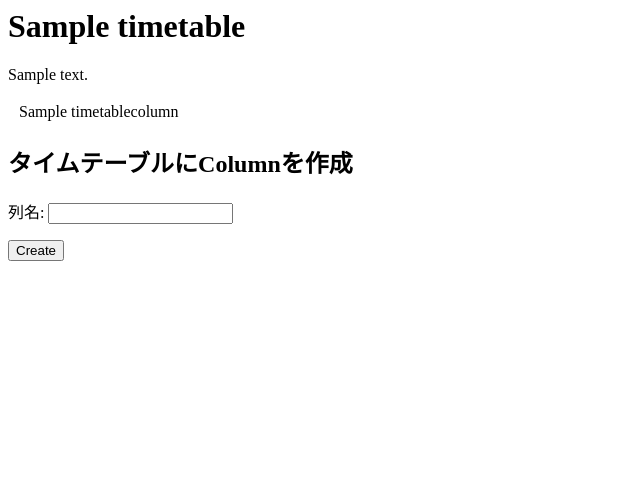
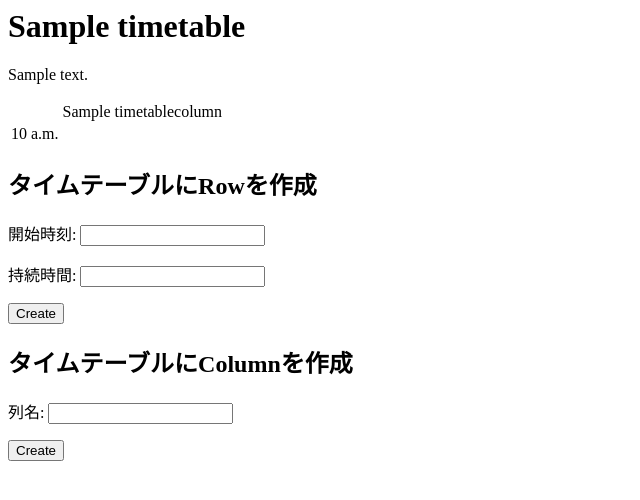
Before and after one commit to ftnext/pyconjp2020.proposal.management, a Django app: page /timetables/00000000-0000-0000-0000-000000000001/ in a window 1280 px wide. Shown: the top 500 px of the page, without its empty margins (0-640 px from the left). Run offline with Django 3.2, Linux system fonts and the light colour scheme; tables that the repository leaves empty hold one stand-in row (values such as "Sample post").

Commit message:
[feat] タイムテーブル詳細画面で行を作成できるようにし、タイムテーブルの枠をテーブル形式で表示

```diff
--- a/apps/timetables/forms.py
+++ b/apps/timetables/forms.py
@@ -1,6 +1,6 @@
 from django import forms
 
-from .models import TimeTable, TimeTableColumn
+from .models import TimeTable, TimeTableColumn, TimeTableRow
 
 
 class TimeTableForm(forms.ModelForm):
@@ -13,3 +13,9 @@ class TimeTableColumnForm(forms.ModelForm):
     class Meta:
         model = TimeTableColumn
         fields = ("name",)
+
+
+class TimeTableRowForm(forms.ModelForm):
+    class Meta:
+        model = TimeTableRow
+        fields = ("start_at", "duration")
--- a/apps/timetables/templates/timetables/table_detail.html
+++ b/apps/timetables/templates/timetables/table_detail.html
@@ -8,7 +8,21 @@
         <td>{{ column.name }}</td>
     {% endfor %}
   </tr>
+  {% for row in rows %}
+    <tr>
+      <td>{{ row.start_at }}</td>
+      {% for column in columns %}
+        <td>&nbsp;</td>
+      {% endfor %}
+    </tr>
+  {% endfor %}
 </table>
+
+<h2>タイムテーブルにRowを作成</h2>
+<form method="POST" action="{% url 'timetables:row_new' table_pk=timetable.pk %}">{% csrf_token %}
+  {{ row_form.as_p }}
+  <button type="submit">Create</button>
+</form>
 
 <h2>タイムテーブルにColumnを作成</h2>
 <form method="POST" action="{% url 'timetables:column_new' table_pk=timetable.pk %}">{% csrf_token %}
--- a/apps/timetables/urls.py
+++ b/apps/timetables/urls.py
@@ -9,4 +9,5 @@ urlpatterns = [
     path("<uuid:pk>/", views.table_detail, name="table_detail"),
     path("new/", views.table_new, name="table_new"),
     path("<uuid:table_pk>/column_new/", views.column_new, name="column_new"),
+    path("<uuid:table_pk>/row_new/", views.row_new, name="row_new"),
 ]
--- a/apps/timetables/views.py
+++ b/apps/timetables/views.py
@@ -2,7 +2,7 @@ from django.shortcuts import get_object_or_404, render, redirect
 from django.views.decorators.http import require_POST
 
 
-from .forms import TimeTableForm, TimeTableColumnForm
+from .forms import TimeTableForm, TimeTableColumnForm, TimeTableRowForm
 from .models import TimeTable
 
 
@@ -19,14 +19,18 @@ def table_list(request):
 def table_detail(request, pk):
     timetable = get_object_or_404(TimeTable, pk=pk)
     columns = timetable.columns.all()
+    rows = timetable.rows.all()
     column_form = TimeTableColumnForm()
+    row_form = TimeTableRowForm()
     return render(
         request,
         "timetables/table_detail.html",
         {
             "timetable": timetable,
             "columns": columns,
+            "rows": rows,
             "column_form": column_form,
+            "row_form": row_form,
         },
     )
 
@@ -40,6 +44,17 @@ def table_new(request):
 
 
 @require_POST
+def row_new(request, table_pk):
+    table = get_object_or_404(TimeTable, pk=table_pk)
+    form = TimeTableRowForm(request.POST)
+    if form.is_valid():
+        row = form.save(commit=False)
+        row.table = table
+        row.save()
+        return redirect("timetables:table_detail", pk=table_pk)
+
+
+@require_POST
 def column_new(request, table_pk):
     table = get_object_or_404(TimeTable, pk=table_pk)
     form = TimeTableColumnForm(request.POST)
```
